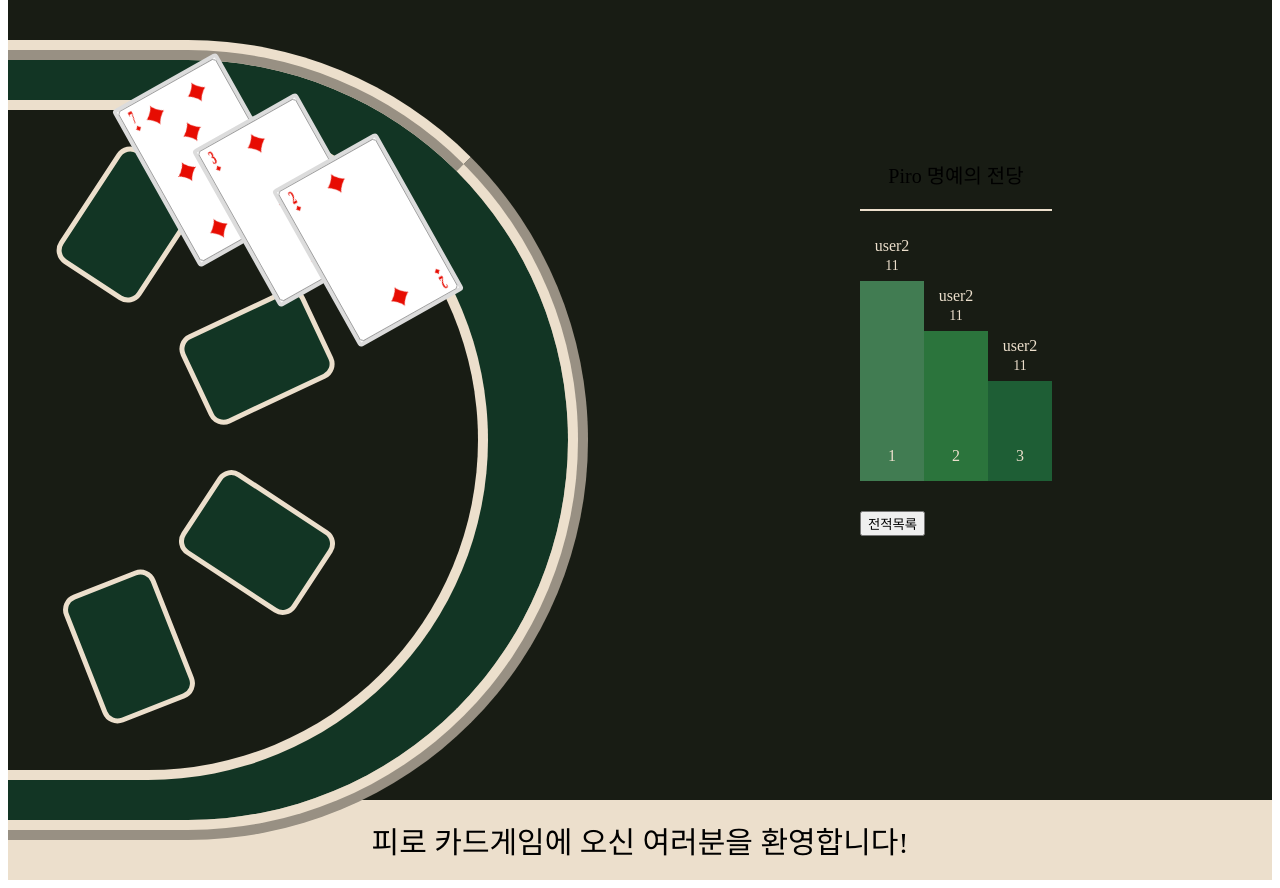
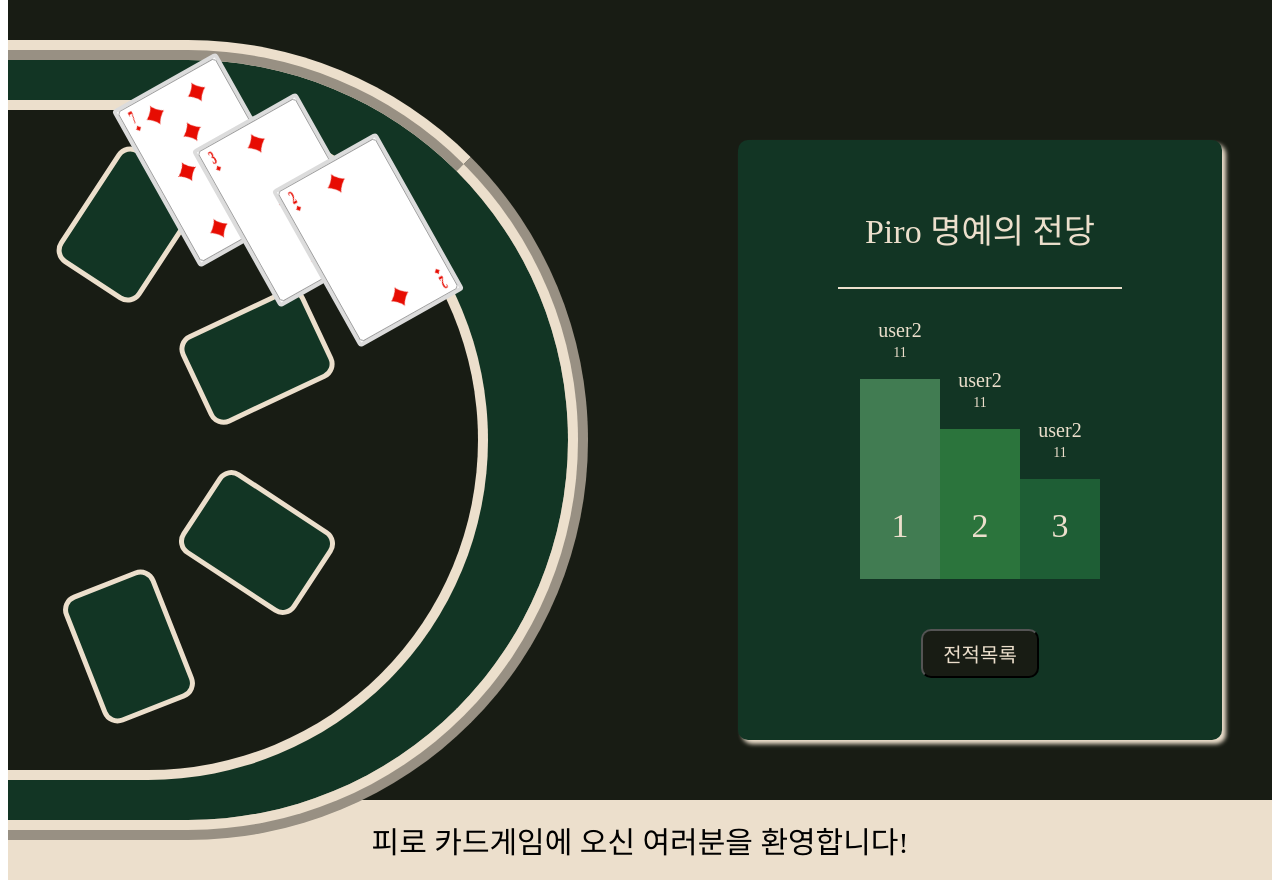
Before and after one commit to Pirogramming-22/Piro22_CardGame_6, a Django app: template templates/games/ranking.html in a window 1280 px wide. Shown: the part 88-976 px from the top of the page. Run offline with Django 5.2, Linux system fonts and the light colour scheme; the template is opened without the code that fills it, so the values that code supplies are empty; some web fonts are replaced.

Commit message:
[fix]: ranking.html css 수정

```diff
--- a/games/views.py
+++ b/games/views.py
@@ -4,4 +4,4 @@ def game_main(request):
     context = {
         'data': 'hello!',
     }
-    return render(request, 'games/game_defense.html', context)
+    return render(request, 'games/ranking.html', context)
--- a/static/css/style_lse.css
+++ b/static/css/style_lse.css
@@ -1,33 +1,3 @@
-/* .attack_statebox{
-    width: 600px;
-    height: 600px;
-    background-color: var(--green);
-    border-radius: 10px;
-    padding: 20px;
-    box-shadow: 4px 4px 4px 0px var(--light_brown);
-    color : var(--light_brown);
-    display: flex;
-    flex-direction: column;
-    justify-content: center;
-    align-items: center;
-}
-.attack_info{
-    margin-bottom: 50px;
-}
-.attack_info h3, .defense_info h3, .game_result h3{
-    font-size: 25px;
-    margin-bottom: 15px;
-}
-
-.attack_info h3{
-    border-bottom: 2px solid var(--light_brown);
-}
-.attack_state{
-    font-size: 15px;
-    line-height: 1rem;
-    font-weight: 400;
-} */
-
 .attack_gamebtn, .defense_gamebtn{
     margin-bottom: 10px;
 }
@@ -50,12 +20,13 @@
 
 
 .ranking_awards{
-    font-size: 20px;
     border-bottom: 2px solid var(--light_brown);
     width: 80%;
     text-align: center;
 }
-
+.ranking_awards > p {
+    margin-top: 0px;
+}
 .ranking_medal{
     display: flex;
     justify-content: center;
@@ -96,11 +67,11 @@
     top:-60px;
     left: 50%;
     transform : translateX(-50%);
-    font-size: 16px;
+    font-size: var(--font-size-btn-medium);
     text-align: center;
 }
 .ranking_user{
-    margin-bottom: 0;
+    margin-block: 0;
 }
 .ranking_score{
     top:-50px;
--- a/static/css/style_nkm.css
+++ b/static/css/style_nkm.css
@@ -243,7 +243,7 @@ footer {
 }
 
 .detail__container {
-    width: 600px;
+    width: 100%;
     height: 600px;
     background-color: var(--green);
     border-radius: var(--radius-regular);
@@ -277,7 +277,8 @@ footer {
 }
 .delete_attack__game_delete, .delete_attack__game_list,
 .counter_attack__game_accept, .counter_attack__game_list,
-.finished_attack__game_list{
+.finished_attack__game_list,
+.result_total_list > button {
     font-size: var(--font-size-btn-medium);
     padding-inline: 20px;
     padding-block: 8px;
@@ -290,7 +291,8 @@ footer {
 .delete_attack__game_list:hover,
 .counter_attack__game_accept:hover,
 .counter_attack__game_list:hover,
-.finished_attack__game_list:hover {
+.finished_attack__game_list:hover,
+.result_total_list > button:hover {
     background-color: var(--light_brown);
     color: var(--background-green);
 }
--- a/templates/games/ranking.html
+++ b/templates/games/ranking.html
@@ -1,7 +1,6 @@
-{% extends 'base.html' %}
+{% extends 'games/detail.html' %}
 
-{% block btn_contents %}
-<div class="attack_statebox">
+{% block detail_contents %}
     <div class="ranking_awards">
         <p> Piro 명예의 전당 </p>
     </div>
@@ -29,5 +28,4 @@
         </div>
     </div>
     <a href="#" class="result_total_list"><button>전적목록</button></a>
-</div>
 {% endblock %}
```
